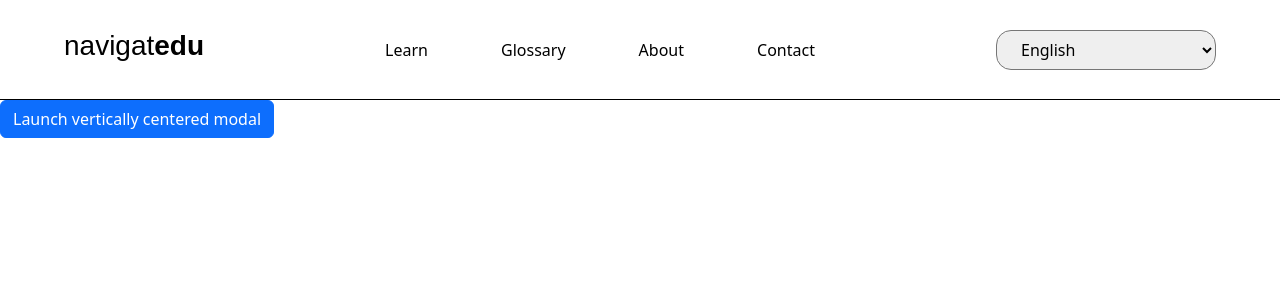
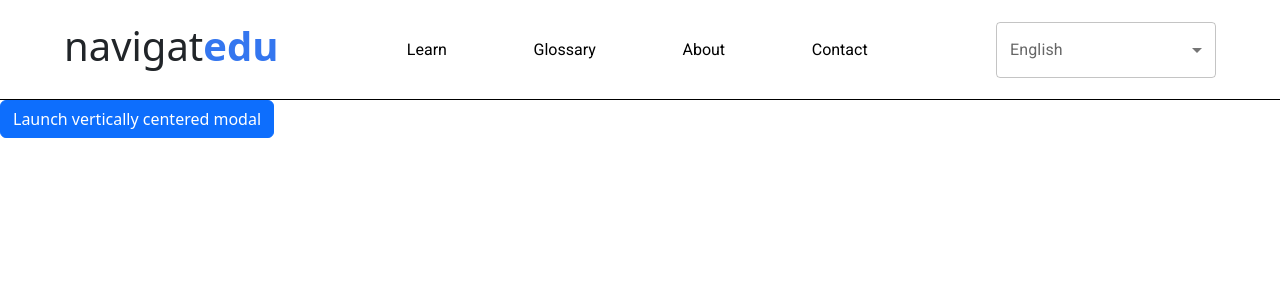
Before and after one commit to qingge-yu/hackathon-frontend, a React (Create React App) app: page / in a window 1280 px wide. Shown: the top 300 px of the page. Built offline with nearby package versions, Linux system fonts and the light colour scheme; no server answers.

Commit message:
adds link underline, material ui for language bar, changes logo design

```diff
--- a/package.json
+++ b/package.json
@@ -27,6 +27,9 @@
     ]
   },
   "dependencies": {
+    "@emotion/react": "^11.11.0",
+    "@emotion/styled": "^11.11.0",
+    "@mui/material": "^5.13.1",
     "bootstrap": "^5.2.3",
     "jwt-decode": "^3.1.2",
     "react": "^18.2.0",
--- a/public/index.html
+++ b/public/index.html
@@ -1,14 +1,12 @@
 <!DOCTYPE html>
 <html lang="en">
+
 <head>
   <meta charset="utf-8" />
   <link rel="icon" href="%PUBLIC_URL%/favicon.ico" />
   <meta name="viewport" content="width=device-width, initial-scale=1" />
   <meta name="theme-color" content="#000000" />
-    <meta
-      name="description"
-      content="Web site created using create-react-app"
-    />
+  <meta name="description" content="Web site created using create-react-app" />
   <link rel="apple-touch-icon" href="%PUBLIC_URL%/logo192.png" />
   <!--
       manifest.json provides metadata used when your web app is installed on a
@@ -24,8 +22,12 @@
       work correctly both with client-side routing and a non-root public URL.
       Learn how to configure a non-root public URL by running `npm run build`.
     -->
+  <link rel="preconnect" href="https://fonts.googleapis.com">
+  <link rel="preconnect" href="https://fonts.gstatic.com" crossorigin>
+  <link href="https://fonts.googleapis.com/css2?family=Roboto:wght@400;900&display=swap" rel="stylesheet">
   <title>React App</title>
 </head>
+
 <body>
   <noscript>You need to enable JavaScript to run this app.</noscript>
   <div id="root"></div>
@@ -40,4 +42,5 @@
       To create a production bundle, use `npm run build` or `yarn build`.
     -->
 </body>
+
 </html>
--- /dev/null
+++ b/src/components/LanguageMenu/LanguageMenu.jsx
@@ -0,0 +1,42 @@
+import * as React from 'react';
+import Box from '@mui/material/Box';
+import InputLabel from '@mui/material/InputLabel';
+import MenuItem from '@mui/material/MenuItem';
+import FormControl from '@mui/material/FormControl';
+import Select from '@mui/material/Select';
+
+export default function BasicSelect() {
+    const [language, setLanguage] = React.useState('');
+
+    const handleChange = (event) => {
+        setLanguage(event.target.value);
+    };
+
+    return (
+        <Box sx={{ minWidth: 220 }}>
+            <FormControl fullWidth>
+                <InputLabel id="demo-simple-select-label">English</InputLabel>
+                <Select
+                    labelId="demo-simple-select-label"
+                    id="demo-simple-select"
+                    value={language}
+                    label="Language"
+                    onChange={handleChange}
+                >
+                    <MenuItem value="english">English</MenuItem>
+                    <MenuItem value="ar">عربي</MenuItem>
+                    <MenuItem value="ja">日本語</MenuItem>
+                    <MenuItem value="fr">Français</MenuItem>
+                    <MenuItem value="de">Deutsch</MenuItem>
+                    <MenuItem value="hi">हिन्दी</MenuItem>
+                    <MenuItem value="it">Italiano</MenuItem>
+                    <MenuItem value="zh-CN">中文简体</MenuItem>
+                    <MenuItem value="zh-TW">中文繁體</MenuItem>
+                    <MenuItem value="ko">한국인</MenuItem>
+                    <MenuItem value="tl">Tagalog</MenuItem>
+                    <MenuItem value="vi">Tiếng Việt</MenuItem>
+                </Select>
+            </FormControl>
+        </Box>
+    );
+}
--- a/src/components/NavBar/NavBar.css
+++ b/src/components/NavBar/NavBar.css
@@ -8,8 +8,8 @@
     padding-right: 5vw;
 }
 
-.name {
-    font-family: 'Poppins', sans-serif;
+.navigatedu {
+    font-family: 'Roboto', sans-serif;
     color: black;
 }
 
@@ -21,59 +21,51 @@
 }
 
 .navBarList {
+    font-family: 'Roboto', sans-serif;
     display: flex;
-    justify-content: space-evenly;
+    justify-content: space-between;
+    align-items: center;
     list-style-type: none;
-    width: 50%;
+    text-decoration: none;
+    color: black;
+    width: 40%;
     margin: 0;
     padding: 0;
 }
 
-.navLink {
-    text-decoration: none;
+.navBarList:hover {
     color: black;
 }
 
-.navLink:hover {
-    color: black;
+.navBarList>* {
+    width: 100%;
+    max-width: fit-content;
+    align-items: center;
+    justify-content: center;
 }
 
-.learnSelected {
+.navBarList>li {
+    height: 100%;
+    width: 100%;
+}
+
+.linkStyle {
     text-decoration: none;
     font-weight: bold;
     color: black;
 }
 
-.learnSelected:hover {
+.linkStyle:hover {
     color: black;
 }
 
-.glossarySelected {
-    text-decoration: none;
-    color: black;
-    font-weight: bold;
+
+.linkStyle::after {
+    position: absolute;
+    content: "";
+    border-top: .17rem solid black;
+    width: 2.5rem;
+    display: inline-block;
+    transform: translate(-2.5rem, 1.7rem);
+    line-height: 0;
 }
-
-.glossarySelected:hover {
-    color: black;
-}
-
-.aboutSelected {
-    text-decoration: none;
-    color: black;
-    font-weight: bold;
-}
-
-.aboutSelected:hover {
-    color: black;
-}
-
-.contactSelected {
-    text-decoration: none;
-    color: black;
-    font-weight: bold;
-}
-
-.contactSelected:hover {
-    color: black;
-}
--- a/src/components/NavBar/NavBar.jsx
+++ b/src/components/NavBar/NavBar.jsx
@@ -1,32 +1,25 @@
-import { Link, useLocation } from 'react-router-dom'
+import * as React from 'react';
+import { NavLink } from 'react-router-dom';
 import Button from 'react-bootstrap/Button';
 import './NavBar.css'
+import LanguageMenu from '../LanguageMenu/LanguageMenu'
 
 export default function NavBar({ setModalShow }) {
 
-  const location = useLocation()
-  const learnLinkStyle = location.pathname === "/learn" ? "learnSelected" : "navLink"
-  const glossaryLinkStyle = location.pathname === "/glossary" ? "glossarySelected" : "navLink"
-  const aboutLinkStyle = location.pathname === "/about" ? "aboutSelected" : "navLink"
-  const contactLinkStyle = location.pathname === "/contact" ? "contactSelected" : "navLink"
-
   return (
     <nav className='navBar'>
-      <h3 className='name'>navigat<b>edu</b></h3>
-      <ul className='navBarList'>
-        <li><Link to="/learn" className={learnLinkStyle}>Learn</Link></li>
-        <li><Link to="/glossary" className={glossaryLinkStyle}>Glossary</Link></li>
-        <li><Link to="/about" className={aboutLinkStyle}>About</Link></li>
-        <li><Link to="/contact" className={contactLinkStyle}>Contact</Link></li>
+      <h1 className='navigaedu'>navigat<b style={{ color: "#3476EF" }}>edu</b></h1>
+      <ul className="navBarList">
+        <li><NavLink to="/learn" className={({ isActive }) =>
+          isActive ? "linkStyle" : "navBarList"}>Learn</NavLink></li>
+        <li><NavLink to="/glossary" className={({ isActive }) =>
+          isActive ? "linkStyle" : "navBarList"}>Glossary</NavLink></li>
+        <li><NavLink to="/about" className={({ isActive }) =>
+          isActive ? "linkStyle" : "navBarList"}>About</NavLink></li>
+        <li><NavLink to="/contact" className={({ isActive }) =>
+          isActive ? "linkStyle" : "navBarList"}>Contact</NavLink></li>
       </ul>
-      <select>
-        <option value="english">English</option>
-        <option value="es">Spanish</option>
-        <option value="zh-CN">Chinese</option>
-        <option value="tl">Tagalog</option>
-        <option value="vi">Vietnamese</option>
-        <option value="fr">French</option>
-      </select>
-    </nav>
+      <LanguageMenu />
+    </nav >
   )
 }
```
Also changed, not shown: 1 other file (tests, documents, lock files or other folders). Lines whose indentation alone changed are shown as unchanged.
